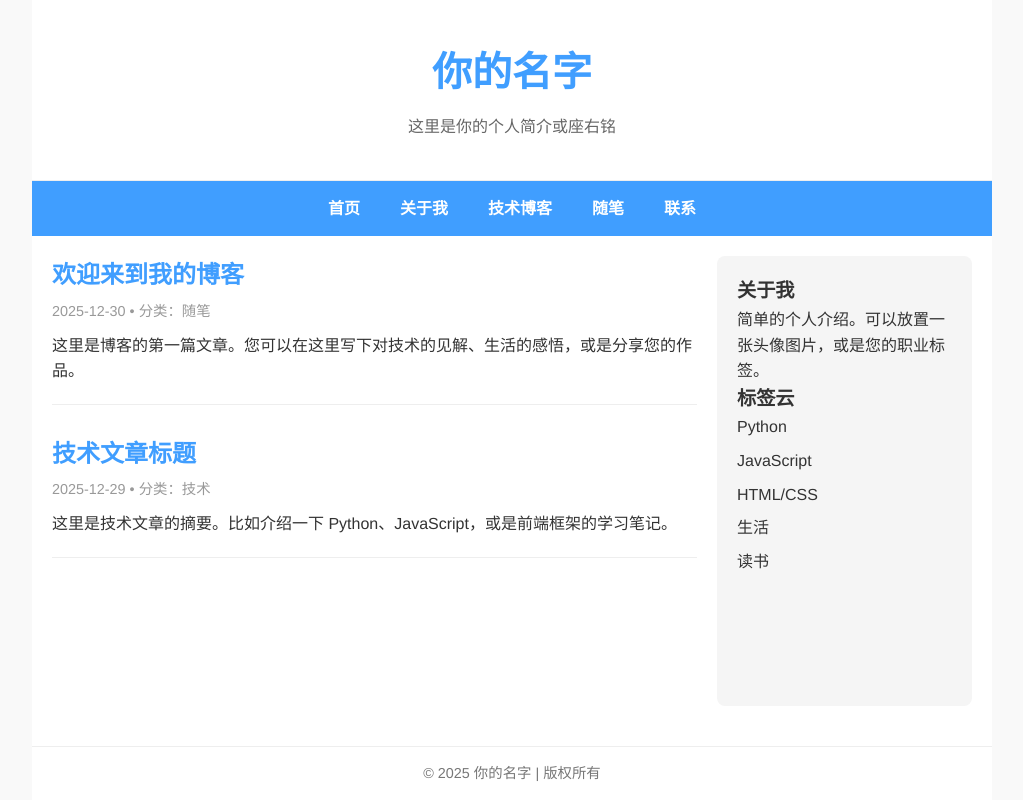
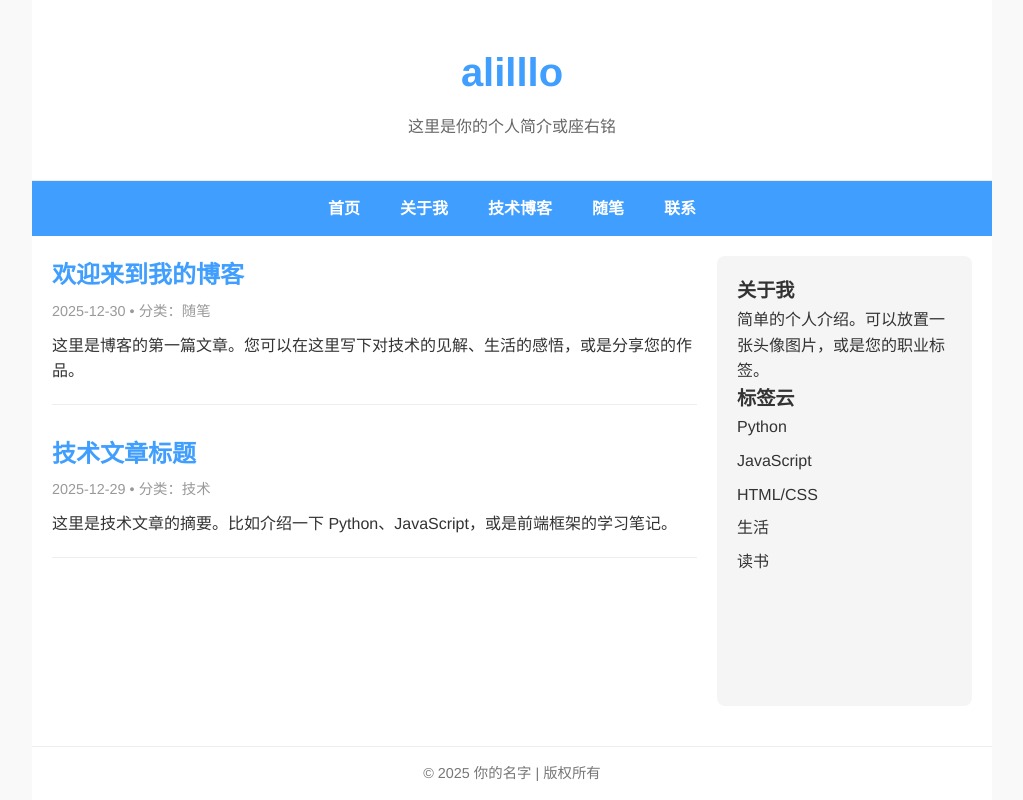
Before and after one commit to jxphz/transfer, a plain HTML site: page index.html in a window 1280 px wide. Shown: the whole page, without its empty margins (128-1151 px from the left). Drawn offline with Linux system fonts and the light colour scheme.

Commit message:
Update index.html

```diff
--- a/index.html
+++ b/index.html
@@ -58,7 +58,7 @@
     <div class="container">
         <!-- 顶部标题 -->
         <header>
-            <h1>你的名字</h1>
+            <h1>alilllo</h1>
             <p>这里是你的个人简介或座右铭</p>
         </header>
 
```
